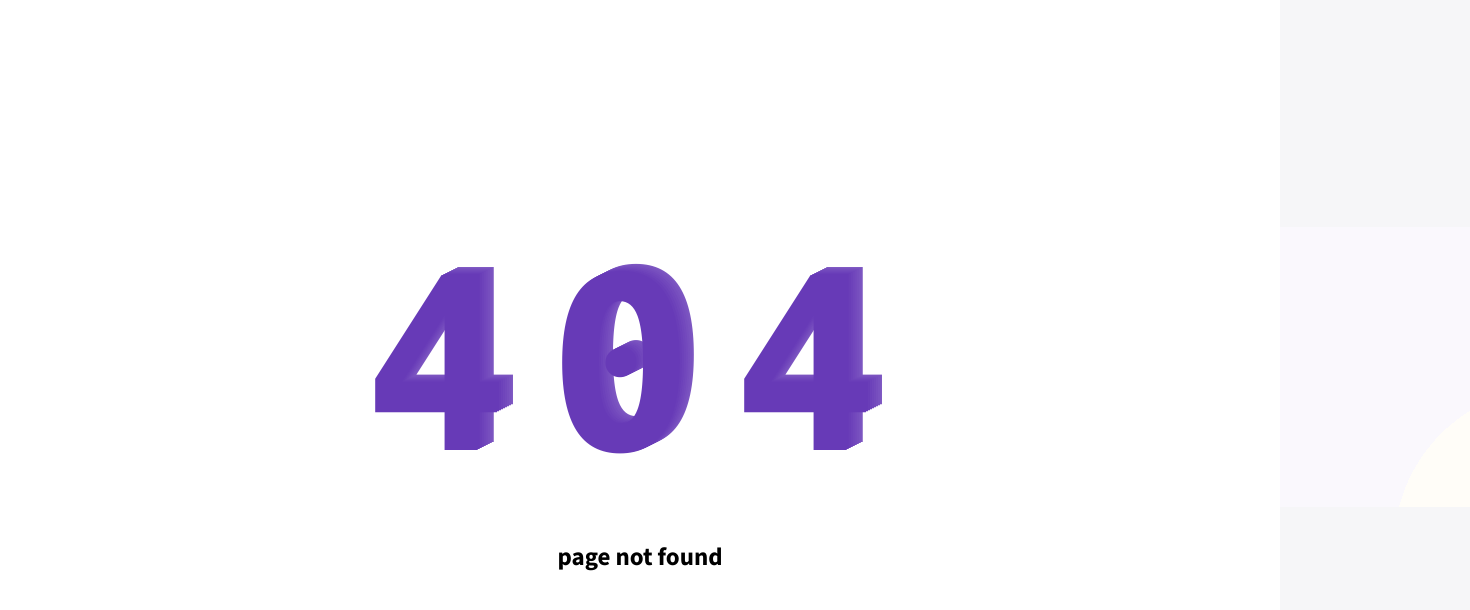
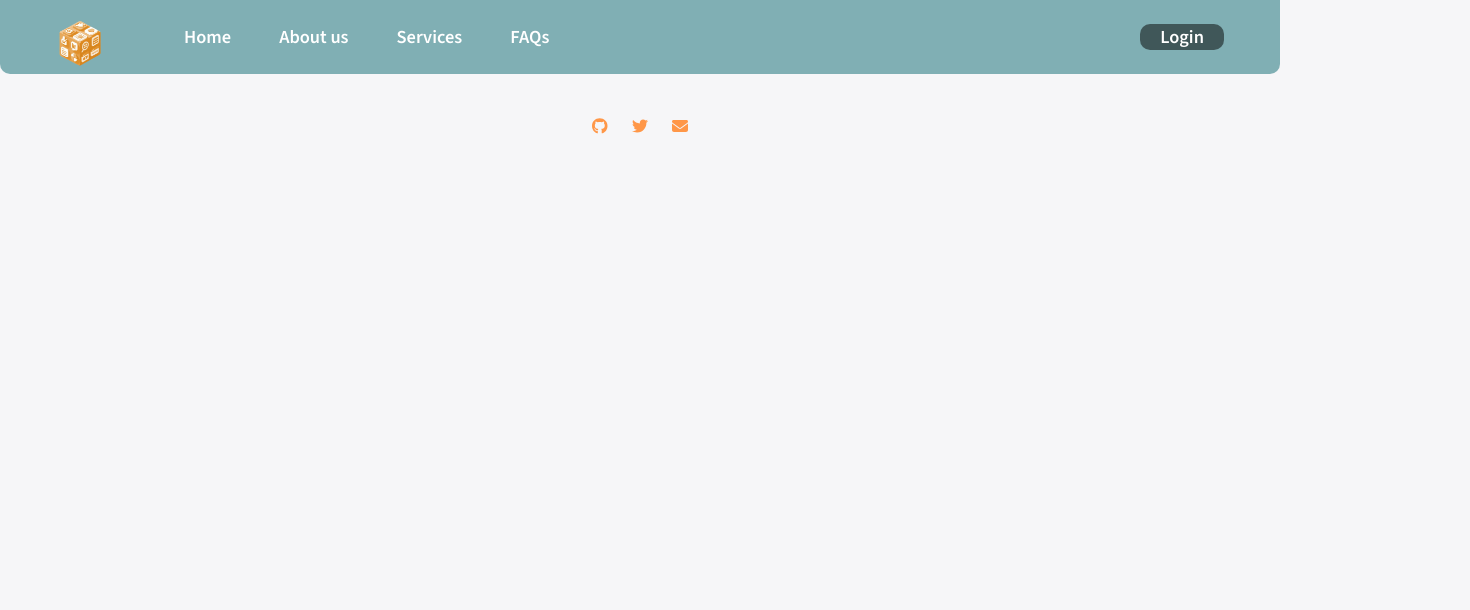
Before and after one commit to BaraaHalabi/Service-Provider-Web, a React (Create React App) app: page /faqs in a window 1280 px wide. Before the commit this address had no page. Shown: the top 610 px of the page, 1470 px wide, since content can reach past the window. Built offline with nearby package versions, Linux system fonts and the light colour scheme.

Commit message:
delete more services

```diff
--- a/src/App.js
+++ b/src/App.js
@@ -6,7 +6,6 @@
 import Layout from "./layout";
 import Login from "./login/Login";
 import SignUp from "./login/signUp";
-import MoreServicesPage from "./pages/MoreServices/index.tsx";
 import ServiceDetailPage from "./pages/ServiceDetails/index.tsx";
 import Seperator from "./components/serperator/serperator.js";
 import PaymentPage from "./pages/Payment/index.tsx";
@@ -14,6 +13,7 @@
 import DocPage from "./pages/ApiScript/index.jsx";
 import ProtectedRoute from "./components/ProtectedRoute";
 import NotFoundPage from "./pages/NotFount/index.jsx";
+import FAQPage from "./pages/FAQ/index.tsx";
 import { AuthProvider } from "./auth";
 
 export default function App() {
@@ -36,7 +36,6 @@
           />
           <Route path="/login" element={<Login />} />
           <Route path="/sign-up" element={<SignUp />} />
-          <Route path="/more-services" element={<MoreServicesPage />} />
           <Route
             path="/services/:slug"
             element={
@@ -45,7 +44,6 @@
               </Layout>
             }
           />
-
           <Route
             path="/payment"
             element={
@@ -82,7 +80,14 @@
               />
             }
           />
-
+          <Route
+            path="/faqs"
+            element={
+              <Layout>
+                <FAQPage />
+              </Layout>
+            }
+          />{" "}
           <Route path="*" element={<NotFoundPage />} />
         </Routes>
       </Router>
--- /dev/null
+++ b/src/pages/FAQ/index.tsx
@@ -0,0 +1,12 @@
+// src/pages/FAQ/FAQPage.jsx
+import React from "react";
+
+const FAQPage = () => {
+  return (
+    <div>
+      <h1>Frequently Asked Questions</h1>
+    </div>
+  );
+};
+
+export default FAQPage;
--- a/src/pages/NavBar/index.jsx
+++ b/src/pages/NavBar/index.jsx
@@ -5,6 +5,7 @@
 import "../../index.css";
 import userIcon from "../../img/userDefaultImage.png";
 import { useAuth } from "../../auth";
+
 function NavBar() {
   const { isLoggedIn } = useAuth();
 
@@ -65,6 +66,9 @@
             <NavLink to="/#services" className="nav-link">
               Services
             </NavLink>
+            <NavLink to="/faqs" className="nav-link">
+              FAQs
+            </NavLink>
           </div>
         </div>
 
```
Also changed, not shown: src/pages/MoreServices/index.tsx (deleted, +0 -31 lines), src/pages/MoreServices/style.css (deleted, +0 -7 lines), src/pages/FAQ/style.css (added).
